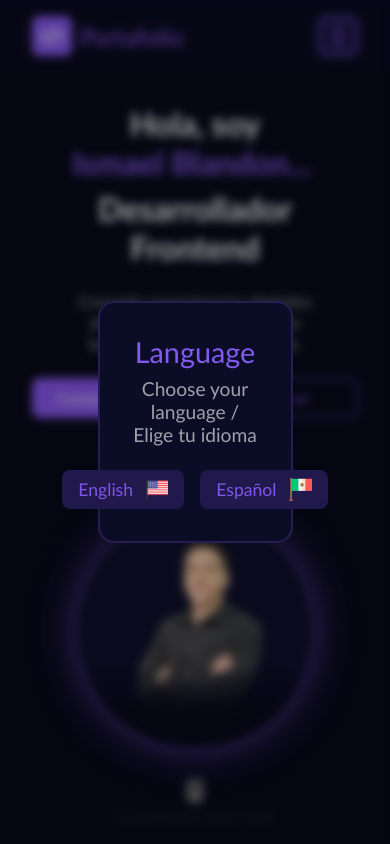
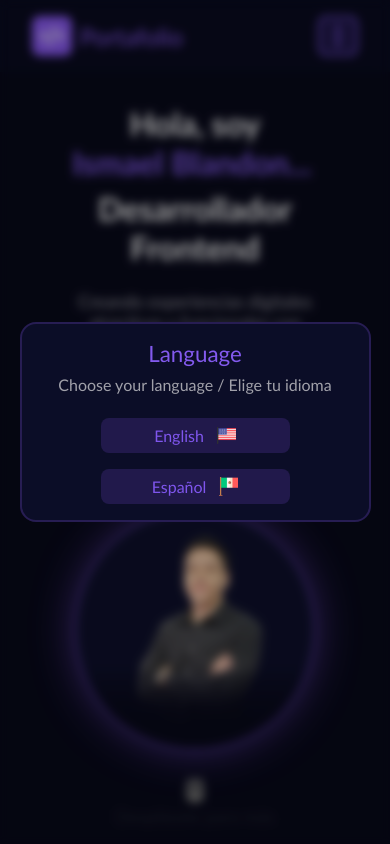
Before and after one commit to IsmaelBM-best/portafolio_oficial, a Vue app: page / in a window 390 px wide. Shown: the top 844 px of the page. Built offline with nearby package versions, Linux system fonts and the light colour scheme; grey boxes are pictures that could not be loaded.

Commit message:
Feat(Briefcase): Responsive modal and pdf

```diff
--- a/src/components/AboutMe.vue
+++ b/src/components/AboutMe.vue
@@ -59,7 +59,7 @@ const props = defineProps({
           </div>
         </div>
 
-        <a :href="props.isSpanish ? 'https://docs.google.com/document/d/1IAIFekb2yTLfw7-FugIfpLMnHSOuUoUEwHvtckperp4/edit?usp=sharing' : 'https://docs.google.com/document/d/1DhyVC_oSYC_9tpOrvcxRfERoxQgdskSdeIhB6ouK8HQ/edit?usp=sharing'" target="_blank" class="cv_link">
+        <a :href="props.isSpanish ? '/src/pdf/CV_oficial.pdf' : '/src/pdf/cv_english.pdf'" target="_blank" class="cv_link">
           {{ props.isSpanish ? es.about_me.cv_url : en.about_me.cv_url }}
         </a>
       </div>
--- a/src/styles/modal_language.scss
+++ b/src/styles/modal_language.scss
@@ -71,3 +71,32 @@
         }
     }
 }
+
+@media (max-width: 600px) {
+    .modal_language_container {
+        .modal_language {
+            width: 90%;
+            padding: 1rem;
+            .titles {
+                .title {
+                    font-size: 1.4rem;
+                }
+                .description {
+                    font-size: 1rem;
+                }
+            }
+            .buttons_container {
+                flex-direction: column;
+                .language_button {
+                    width: 60%;
+                    font-size: 1rem;
+                    img {
+                        width: 1.2rem;
+                        height: 1.2rem;
+                    }
+                }
+            }
+        }
+    }
+
+}
```
Also changed, not shown: 2 other files (tests, documents, lock files or other folders).
